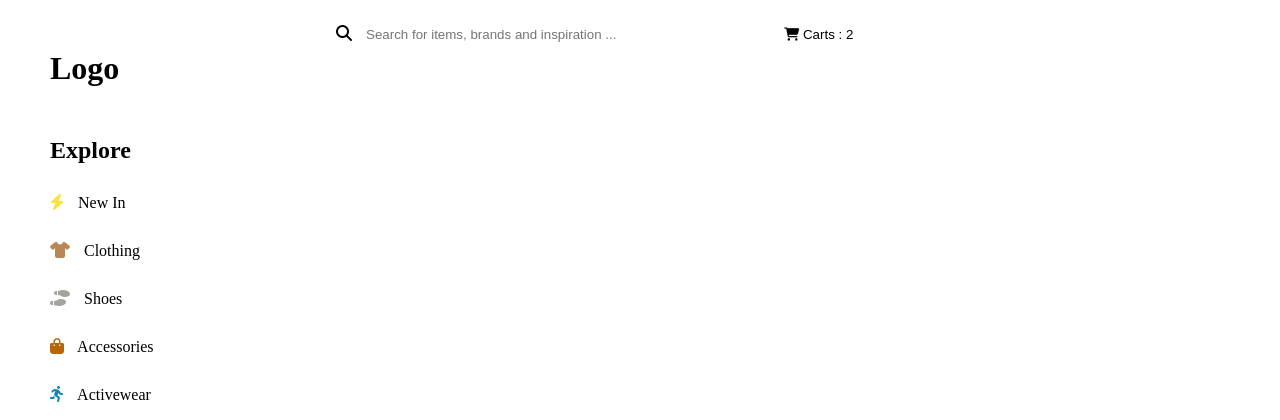
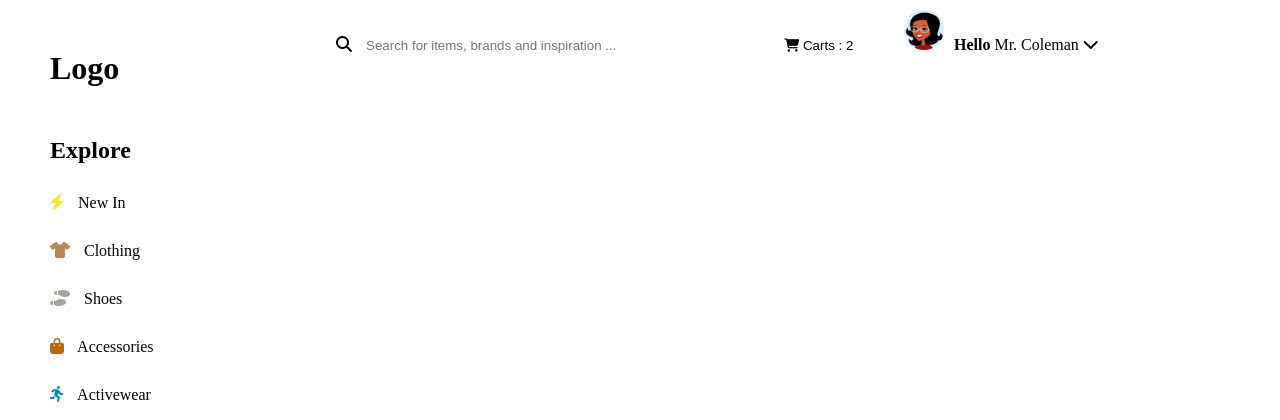
Before and after one commit to Francoise1999/Boutique, a PHP site: page / in a window 1280 px wide. Shown: the top 420 px of the page. Run offline with PHP 8.4, Linux system fonts and the light colour scheme; some libraries are stand-ins or nearby versions.

Commit message:
add of the link and the user logo at the top left

```diff
--- a/css/style.css
+++ b/css/style.css
@@ -75,6 +75,8 @@
 }
 
 /*********RIGHT SIDE********/
+
+    /*******TOP BAR*******/
 .top_bar input[name="search"]{
     margin: 20px 0;
     padding: 5px 10px;
@@ -82,8 +84,24 @@
     border: none;
 }
 
+
 .right_side .btn-panier{
     background-color: #fff;
     padding: 2em;
     border: none;
 }
+
+.right_side .user{
+    margin-left: 20px;
+}
+
+.right_side img{
+    width: 40px;
+    margin: 10px 10px 0 0;
+    border-radius: 50%;
+}
+
+.top_bar .user{
+    text-decoration: none;
+    color: #000;
+}
--- a/index.html
+++ b/index.html
@@ -35,6 +35,7 @@
                 <i class="fas fa-search"></i>
                 <input type="text" name="search" id="search" placeholder="Search for items, brands and inspiration ...">
                 <button class="btn-panier"><i class="fas fa-shopping-cart"></i> Carts : 2</button>
+                <a class="user" href="#"><img src="./img/verticale-de-dessin-animé-de-femme-10940794.jpg" alt="potrait de femme"><strong>Hello</strong> Mr. Coleman <i class="fas fa-chevron-down"></i></a>
             </div>
         </div>
     </div>
```
Also changed, not shown: img/verticale-de-dessin-animé-de-femme-10940794.jpg (added).
